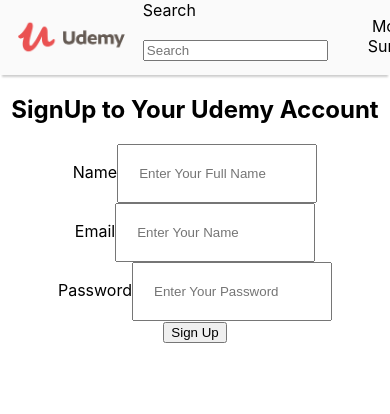
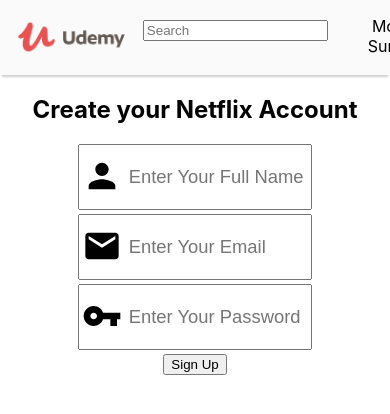
Before and after one commit to SinthooranR/Movie_DB_App, a React (Create React App) app: page / in a window 390 px wide. Both pictures are taken after a click on the button "GET STARTED". Shown: the top 414 px of the page. Built offline with nearby package versions, Linux system fonts and the light colour scheme.

Commit message:
Added material-ui icons and adjusted more styles, soon adding redux states

```diff
--- a/package.json
+++ b/package.json
@@ -3,6 +3,8 @@
   "version": "0.1.0",
   "private": true,
   "dependencies": {
+    "@material-ui/core": "^4.11.2",
+    "@material-ui/icons": "^4.11.2",
     "@reduxjs/toolkit": "^1.5.0",
     "@testing-library/jest-dom": "^5.11.8",
     "@testing-library/react": "^11.2.2",
--- a/src/components/Reusable/Input.js
+++ b/src/components/Reusable/Input.js
@@ -1,7 +1,24 @@
 import React from "react";
+import EmailIcon from "@material-ui/icons/Email";
+import PersonIcon from "@material-ui/icons/Person";
+import VpnKeyIcon from "@material-ui/icons/VpnKey";
 
 function Input(props) {
   let input;
+  let icon;
+
+  switch (props.icon) {
+    case "name":
+      icon = <PersonIcon />;
+      break;
+    case "email":
+      icon = <EmailIcon />;
+      break;
+    case "password":
+      icon = <VpnKeyIcon />;
+      break;
+    default:
+  }
 
   switch (props.inputType) {
     case "textarea":
@@ -23,7 +40,7 @@
     default:
       input = (
         <React.Fragment>
-          <label>{props.label}</label>
+          {icon}
           <input
             type={props.type}
             placeholder={props.name}
@@ -35,7 +52,7 @@
       break;
   }
 
-  return <div>{input}</div>;
+  return <div style={{ marginBottom: "1%" }}>{input}</div>;
 }
 
 export default Input;
--- a/src/pages/Authentication/Auth.module.scss
+++ b/src/pages/Authentication/Auth.module.scss
@@ -4,9 +4,23 @@
   form {
     height: 50%;
   }
+  svg {
+    margin: 12.5px 0 0 1%;
+    position: absolute;
+    font-size: 2.5rem;
+  }
   input {
     box-sizing: border-box;
-    width: 200px;
-    padding: 20px;
+    width: 60%;
+    padding: 20px 0 20px 5%;
+    font-size: 1.15rem;
   }
 }
+
+@media (max-width: 600px) {
+  .Auth {
+    input {
+      padding: 20px 0 20px 12.5%;
+    }
+  }
+}
--- a/src/pages/Authentication/IntroPage.js
+++ b/src/pages/Authentication/IntroPage.js
@@ -21,7 +21,13 @@
   return (
     <div className={classes.Auth}>
       <h1>Welcome</h1>
-      <Input type="email" name="Email" value={email} onChange={emailChange} />
+      <Input
+        icon="email"
+        type="email"
+        name="Email"
+        value={email}
+        onChange={emailChange}
+      />
       <Button onClick={signUpHandler} buttonName="GET STARTED" />
     </div>
   );
--- a/src/pages/Authentication/Login.js
+++ b/src/pages/Authentication/Login.js
@@ -30,19 +30,17 @@
 
   return (
     <div className={classes.Auth}>
-      <h2>Login to Your Udemy Account</h2>
+      <h2>Sign into Netflix</h2>
       <form onSubmit={loginHandler}>
         <Input
-          inputType="input"
-          label="Email"
+          icon="email"
           type="email"
           name="Enter Your Email"
           value={email}
           onChange={emailHandler}
         />
         <Input
-          inputType="input"
-          label="Password"
+          icon="password"
           type="password"
           name="Enter Your Password"
           value={password}
--- a/src/pages/Authentication/Signup.js
+++ b/src/pages/Authentication/Signup.js
@@ -35,27 +35,24 @@
 
   return (
     <div className={classes.Auth}>
-      <h2>SignUp to Your Udemy Account</h2>
+      <h2>Create your Netflix Account</h2>
       <form onSubmit={signupHandler}>
         <Input
-          inputType="input"
-          label="Name"
+          icon="name"
           type="text"
           name="Enter Your Full Name"
           value={name}
           onChange={nameHandler}
         />
         <Input
-          inputType="input"
-          label="Email"
+          icon="email"
           type="email"
-          name="Enter Your Name"
+          name="Enter Your Email"
           value={email}
           onChange={emailHandler}
         />
         <Input
-          inputType="input"
-          label="Password"
+          icon="password"
           type="password"
           name="Enter Your Password"
           value={password}
```
Also changed, not shown: src/reduxState/store.js (added), 2 other files (tests, documents, lock files or other folders).
